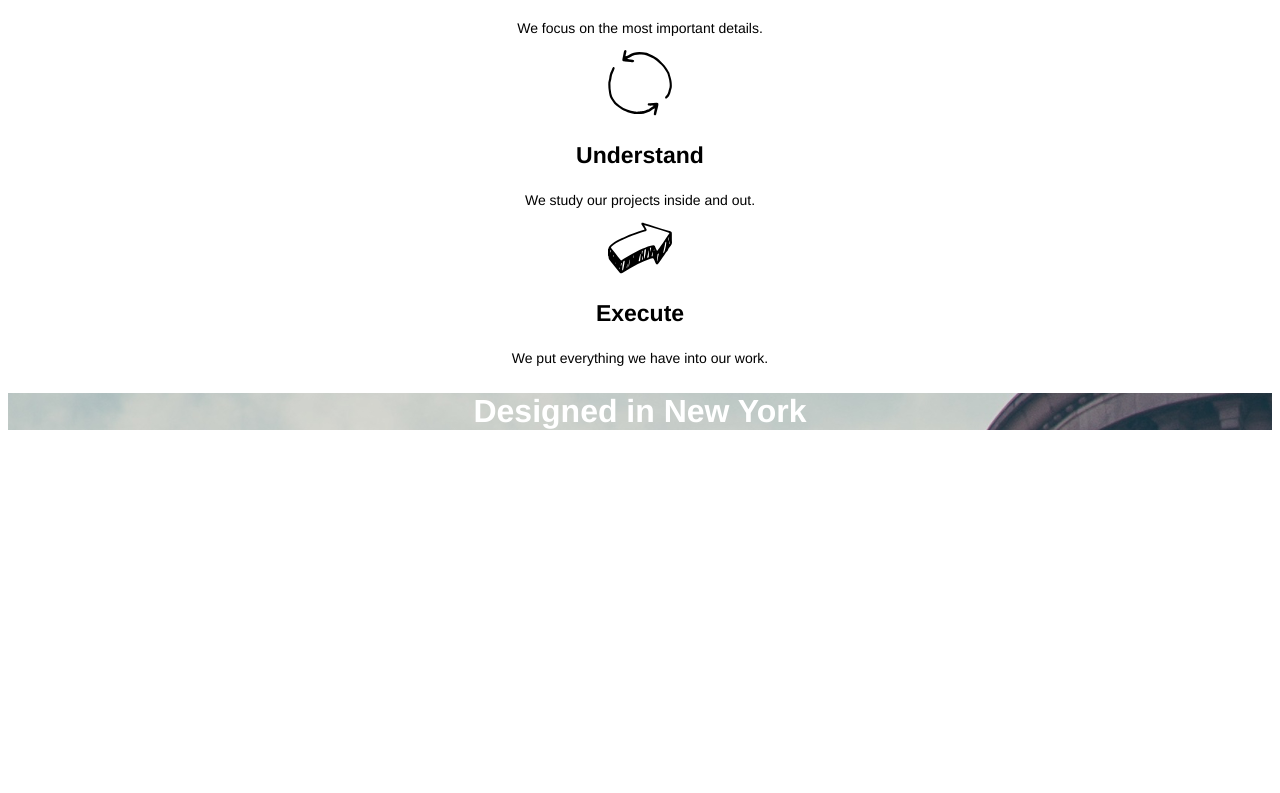
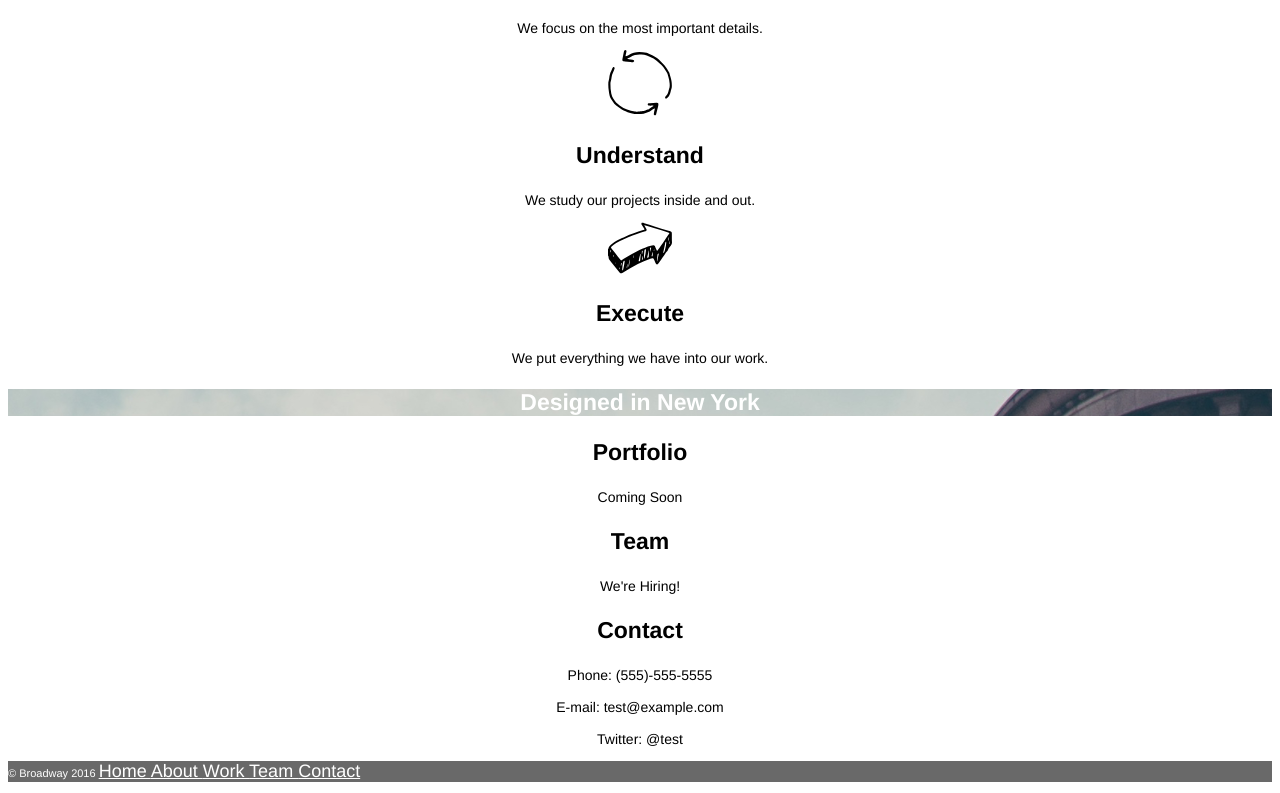
Before and after one commit to HalLucy/Broadway, a plain HTML site: page index.html in a window 1280 px wide. Shown: the part 546-1339 px from the top of the page. Before the commit the page ends 1002 px from the top, so only its background shows below. Drawn offline with Linux system fonts and the light colour scheme.

Commit message:
complete project

```diff
--- a/index.html
+++ b/index.html
@@ -17,24 +17,48 @@
     </nav>
 
     <div id = "process">
-      <h2>Our Process</h2>
+      <h2> Our Process </h2>
       <img src="resources/css/images/identify.svg">
-      <h3>Identify</h3>
+      <h3> Identify </h3>
       <p> We focus on the most important details. </p>
       <img src="resources/css/images/understand.svg">
       <h3>Understand</h3>
       <p> We study our projects inside and out. </p>
       <img src="resources/css/images/execute.svg">
-      <h3>Execute</h3>
+      <h3> Execute </h3>
       <p> We put everything we have into our work. </p>
     </div>
-    <h2 class="background_singleline">Designed in New York</h2>
+
+    <h3 class="background_singleline">
+      Designed in New York
+    </h3>
 
     <div id = "work">
+      <h3> Portfolio </h3>
+      <p> Coming Soon </p>
     </div>
+
     <div id = "team">
+      <h3> Team </h3>
+      <p> We're Hiring! </p>
     </div>
+
     <div id = "contact">
+      <h3> Contact </h3>
+      <p>
+        Phone: (555)-555-5555 <br /><br />
+        E-mail: test@example.com <br /><br />
+        Twitter: @test
+      </p>
     </div>
+
+    <nav class = "bottomline">
+      <p id = "copyright">&copy Broadway 2016
+      <a href=#home> Home </a>
+      <a href=#process> About </a>
+      <a href=#work> Work </a>
+      <a href=#team> Team </a>
+      <a href=#contact> Contact </a></p>
+    </nav>
   </body>
 </html>
--- a/resources/css/style.css
+++ b/resources/css/style.css
@@ -32,3 +32,13 @@ a{
   background-image: url("images/the-flatiron-building.png");
   color: white;
 }
+
+.bottomline{
+  background-color: dimgray;
+  text-align: left;
+}
+
+#copyright{
+  font-size: 11px;
+  color: white;
+}
```
